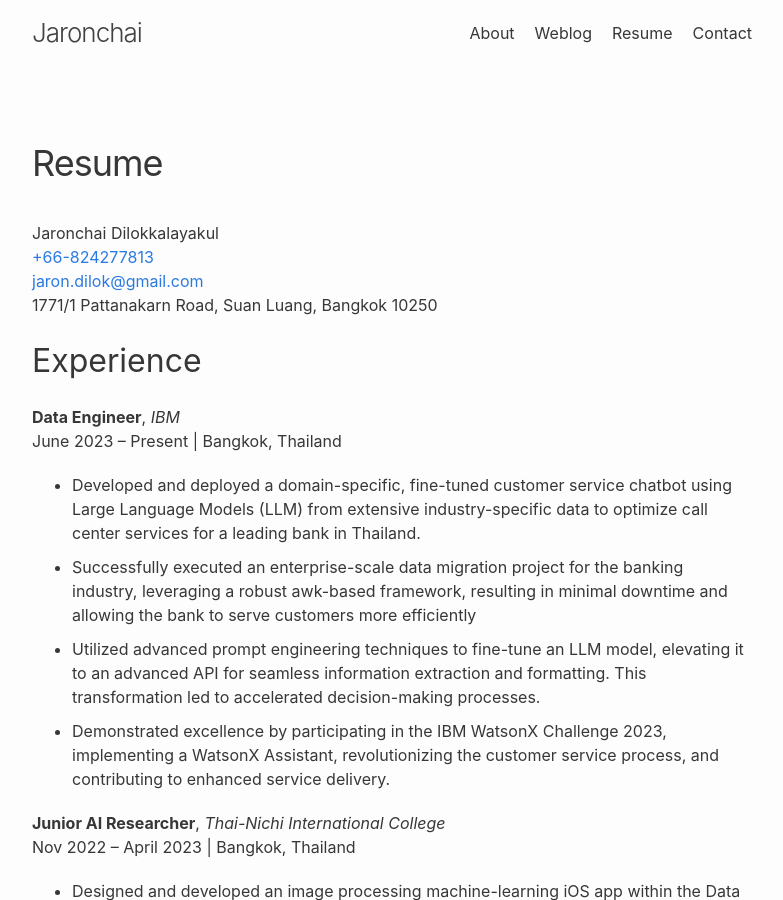
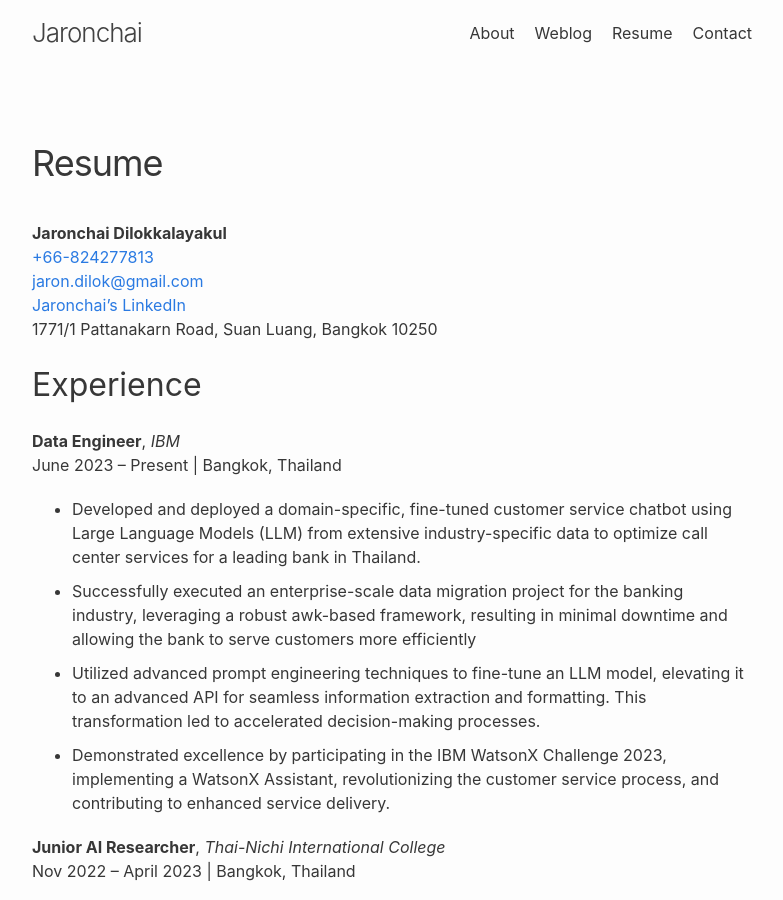
Before and after one commit to jarondlk/jaronchai-blog, a Jekyll site: the page built from pages/resume.markdown, in a window 1280 px wide and 900 px high. Shown: the whole window, without its empty margins (248-1031 px from the left). Built offline with Jekyll 4.4.1, drawn with Linux system fonts in a browser that asks for light colours.

Commit message:
Update resume linkedin

```diff
--- a/pages/resume.markdown
+++ b/pages/resume.markdown
@@ -4,13 +4,15 @@ title: Resume
 permalink: /resume/
 ---
 
-Jaronchai Dilokkalayakul\
+**Jaronchai Dilokkalayakul**\
 [+66-824277813][tel]\
 [jaron.dilok@gmail.com][mail]\
+[Jaronchai's LinkedIn][linkedin]\
 1771/1 Pattanakarn Road, Suan Luang, Bangkok 10250
 
 [tel]: tel:+66824277813
 [mail]: mailto:jaron.dilok@gmail.com
+[linkedin]: https://www.linkedin.com/in/jaronchai/
 
 ## Experience
 
```
